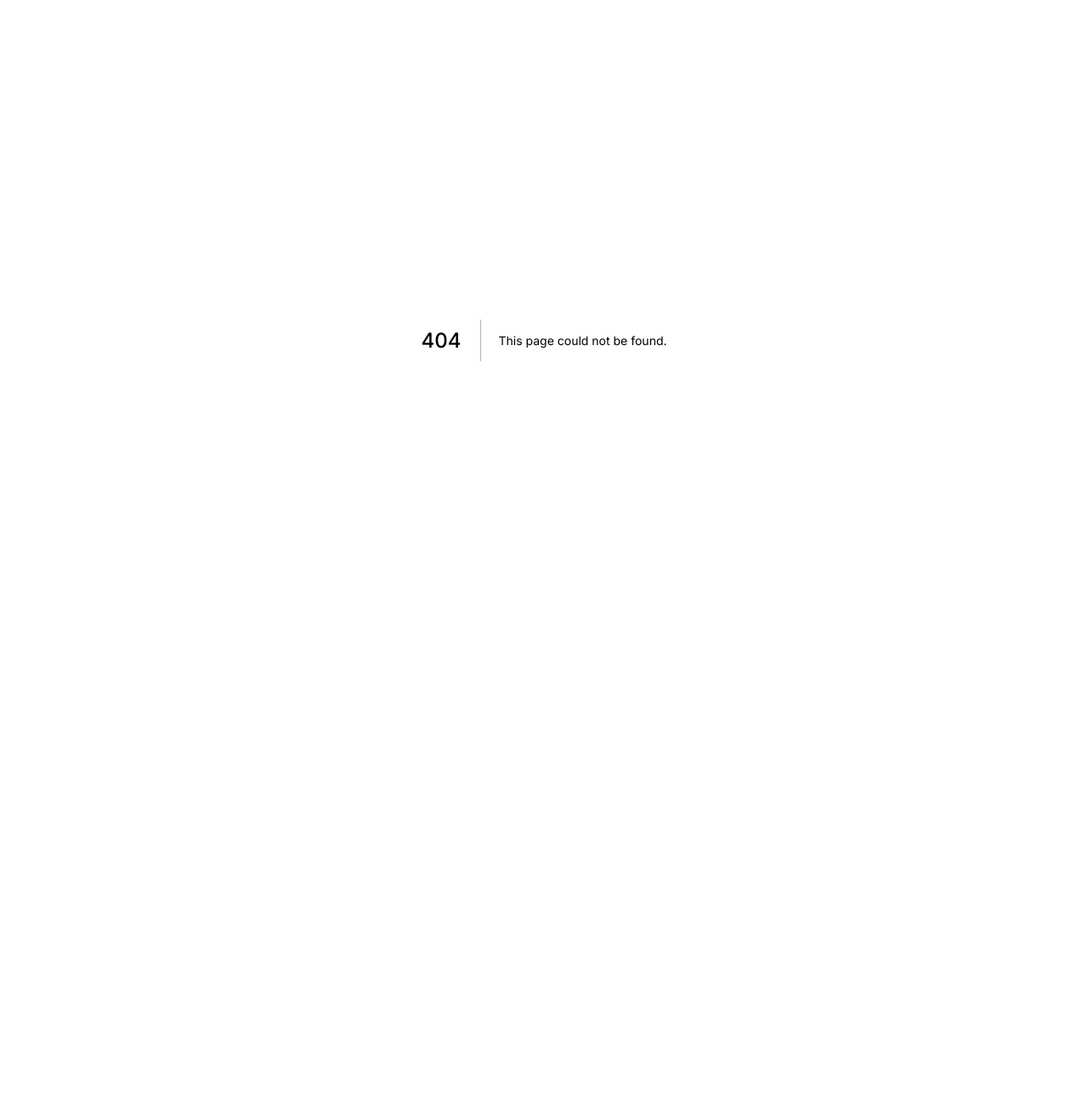
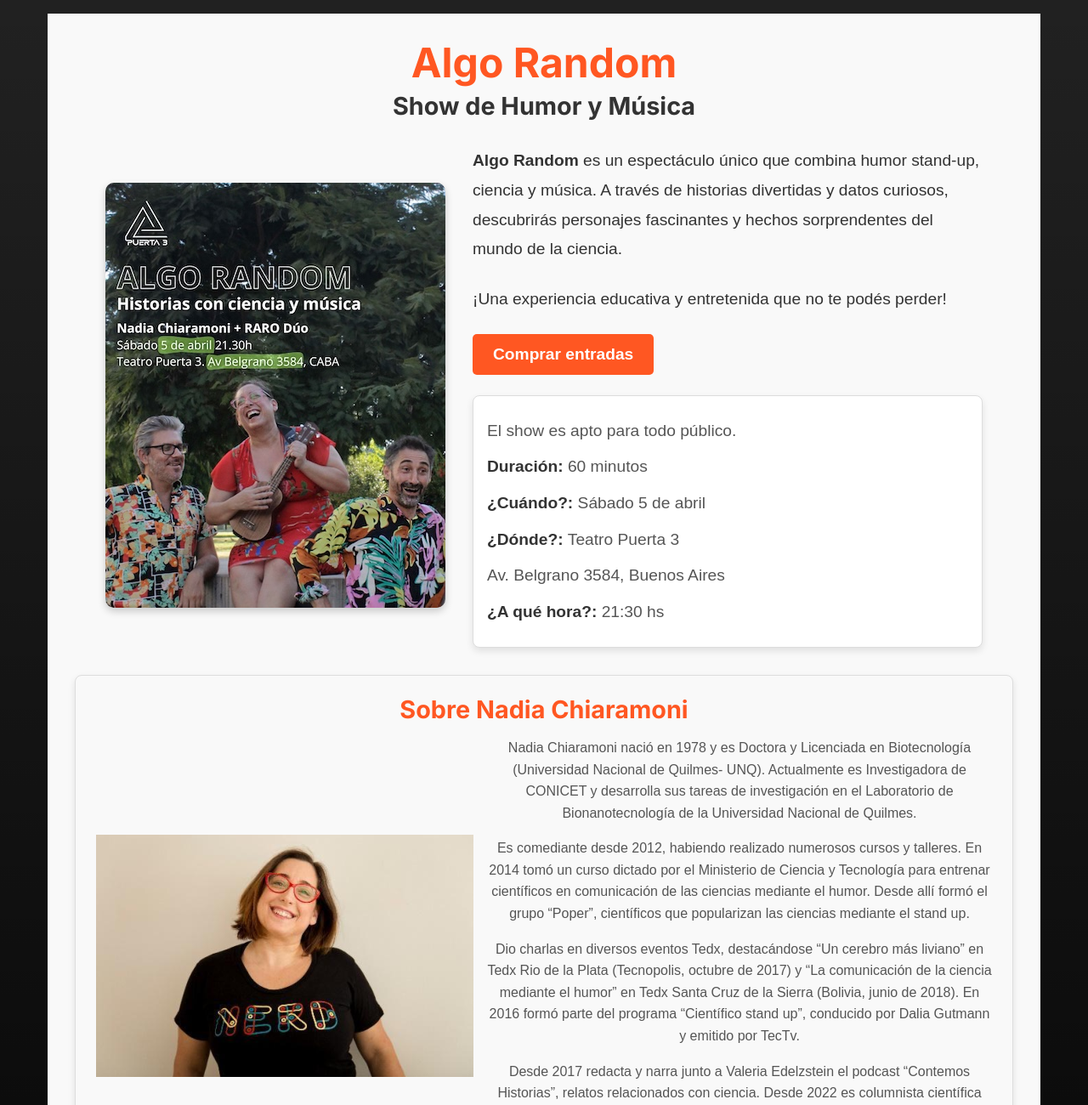
Before and after one commit to elraffa/raroweb, a Next.js app: page /show-de-humor-y-musica in a window 1280 px wide. Before the commit this address had no page. Shown: the top 1300 px of the page at 85% size. Before the commit the page ends 800 px from the top, so only its background shows below. Built offline with nearby package versions, Linux system fonts and the light colour scheme.

Commit message:
add new show

```diff
--- /dev/null
+++ b/pages/show-de-humor.js
@@ -0,0 +1,3 @@
+export default function Show() {
+    return <div>Show</div>
+  }
--- a/src/app/globals.css
+++ b/src/app/globals.css
@@ -141,6 +141,20 @@ h6 {
   font-size: 1rem;
 }
 
+.main {
+  display: flex;
+  flex-direction: column;
+  justify-content: center;
+  align-items: center;
+  padding: 1rem;
+  min-height: 100vh;
+  gap: 10px;
+  max-width: 1200px;
+  margin: 0 auto;
+  text-align: center;
+}
+
+
 @media (prefers-color-scheme: dark) {
   html {
     color-scheme: dark;
--- a/src/app/layout.js
+++ b/src/app/layout.js
@@ -1,7 +1,11 @@
 import { Inter } from "next/font/google";
 import "./globals.css";
+import styles from "./page.module.css";
 
-const inter = Inter({ subsets: ["latin"] });
+const inter = Inter({
+  weight: ["400", "700", "900"],
+  subsets: ["latin"],
+});
 
 export const metadata = {
   title: "Raro",
@@ -11,7 +15,9 @@ export const metadata = {
 export default function RootLayout({ children }) {
   return (
     <html lang="en">
-      <body className={inter.className}>{children}</body>
+      <body className={inter.className}>
+        <main className="main">{children}</main>
+      </body>
     </html>
   );
 }
--- a/src/app/page.module.css
+++ b/src/app/page.module.css
@@ -1,15 +1,3 @@
-.main {
-  display: flex;
-  flex-direction: column;
-  justify-content: center;
-  align-items: center;
-  padding: 1rem;
-  min-height: 100vh;
-  gap: 10px;
-  max-width: 900px;
-  margin: 0 auto;
-  text-align: center;
-}
 
 .profilePic {
   width: 200px;
--- /dev/null
+++ b/src/app/show-de-humor-y-musica/page.js
@@ -0,0 +1,172 @@
+import styles from "./page.module.css";
+import Image from "next/image";
+
+export default function Show() {
+  return (
+    <div className={styles.container}>
+      <h1 className={styles.title}>Algo Random</h1>
+      <h2 className={styles.subtitle}>Show de Humor y Música</h2>
+      <div className={styles.leftRight}>
+        <div className={styles.imageContainer}>
+          <Image
+            className={styles.image}
+            src="/algo-random-web.jpeg"
+            alt="Show de Humor y Música"
+            width={400}
+            height={500}
+            priority
+          />
+        </div>
+        <div className={styles.textContainer}>
+          <p>
+            <strong>Algo Random</strong> es un espectáculo único que combina
+            humor stand-up, ciencia y música. A través de historias divertidas y
+            datos curiosos, descubrirás personajes fascinantes y hechos
+            sorprendentes del mundo de la ciencia.
+          </p>
+          <p>
+            ¡Una experiencia educativa y entretenida que no te podés perder!
+          </p>
+          <button className={styles.button}>
+            <a
+              href="https://www.entradaweb.com.ar/evento/79fc2345/step/1?fbclid=PAZXh0bgNhZW0CMTEAAaZY-afrHY-wc6h2DkA_25A0PmJB6ZRgyZ9C-LO5zOYXRIZPyt_HMKleCKM_aem_pfU2h3g6NqSuY9f0tVjMeg"
+              target="_blank"
+              rel="noopener noreferrer"
+            >
+              Comprar entradas
+            </a>
+          </button>
+          <div class={styles.info}>
+            <p>El show es apto para todo público.</p>
+            <p>
+              <strong>Duración:</strong> 60 minutos
+            </p>
+            <p>
+              <strong>¿Cuándo?: </strong>
+              Sábado 5 de abril
+            </p>
+            <p>
+              <strong>¿Dónde?: </strong>
+              Teatro Puerta 3
+            </p>
+            <p>Av. Belgrano 3584, Buenos Aires</p>
+            <p>
+              <strong>¿A qué hora?: </strong>21:30 hs
+            </p>
+          </div>
+        </div>
+      </div>
+      <div className={styles.bioSection}>
+        <h2 className={styles.bioTitle}>Sobre Nadia Chiaramoni</h2>
+        <div className={styles.bioColumns}>
+          <Image
+            className={styles.bioImage}
+            src="/nadia-chiaramoni.png"
+            alt="Nadia Chiaramoni"
+            width={444}
+            height={285}
+            priority
+          />
+          <div className={styles.bioText}>
+            <p>
+              Nadia Chiaramoni nació en 1978 y es Doctora y Licenciada en
+              Biotecnología (Universidad Nacional de Quilmes- UNQ). Actualmente
+              es Investigadora de CONICET y desarrolla sus tareas de
+              investigación en el Laboratorio de Bionanotecnología de la
+              Universidad Nacional de Quilmes.
+            </p>
+            <p>
+              Es comediante desde 2012, habiendo realizado numerosos cursos y
+              talleres. En 2014 tomó un curso dictado por el Ministerio de
+              Ciencia y Tecnología para entrenar científicos en comunicación de
+              las ciencias mediante el humor. Desde allí formó el grupo “Poper”,
+              científicos que popularizan las ciencias mediante el stand up.
+            </p>
+            <p>
+              Dio charlas en diversos eventos Tedx, destacándose “Un cerebro más
+              liviano” en Tedx Rio de la Plata (Tecnopolis, octubre de 2017) y
+              “La comunicación de la ciencia mediante el humor” en Tedx Santa
+              Cruz de la Sierra (Bolivia, junio de 2018). En 2016 formó parte
+              del programa “Científico stand up”, conducido por Dalia Gutmann y
+              emitido por TecTv.
+            </p>
+            <p>
+              Desde 2017 redacta y narra junto a Valeria Edelzstein el podcast
+              “Contemos Historias”, relatos relacionados con ciencia. Desde 2022
+              es columnista científica del programa “Crossover” (Vorterix).
+            </p>
+            <p>
+              En Instagram se encuentra como{" "}
+              <a
+                href="https://www.instagram.com/nadiachiaramoni"
+                target="_blank"
+                rel="noopener noreferrer"
+              >
+                @nadiachiaramoni
+              </a>
+              .
+            </p>
+          </div>
+        </div>
+      </div>
+      <div className={styles.bioSection}>
+        <h2 className={styles.bioTitle}>Sobre RARO</h2>
+        <div className={styles.bioColumns}>
+          <div className={styles.bioText}>
+            <p>
+              RARO es un dúo de música y comedia que combina el humor con la
+              música en vivo. Con un estilo fresco y divertido, RARO ofrece un
+              espectáculo único que te hará reír y disfrutar al mismo tiempo.
+            </p>
+            <p>
+              Con una amplia variedad de géneros musicales, desde pop hasta
+              rock, RARO interpreta canciones originales y versiones de clásicos
+              de la música, todo ello con un toque humorístico que los
+              caracteriza.
+            </p>
+            <p>
+              El dúo está formado por ElRaffa Ruffa y su compañero de
+              aventuras Leandro Roma, quienes aportan su talento musical y su sentido del humor
+              al espectáculo.
+            </p>
+            <p>
+              Juntos, crean un ambiente divertido y ameno, donde la música y la
+              risa se entrelazan para brindar una experiencia inolvidable al
+              público.
+            </p>
+            <p>
+              En Instagram se encuentra como{" "}
+              <a
+                href="https://www.instagram.com/raro_duo"
+                target="_blank"
+                rel="noopener noreferrer"
+              >
+                @raro_duo
+              </a>
+              .
+            </p>
+          </div>
+          <Image
+            className={styles.bioImage}
+            src="/raro-profile-web.jpg"
+            alt="Raro Duo"
+            width={284}
+            height={288}
+            priority
+          />
+        </div>
+      </div>
+      <div className={styles.spacer}></div>
+      <h2 className={styles.subtitle}>¡No te lo pierdas!</h2>
+      <button className={styles.button}>
+            <a
+              href="https://www.entradaweb.com.ar/evento/79fc2345/step/1?fbclid=PAZXh0bgNhZW0CMTEAAaZY-afrHY-wc6h2DkA_25A0PmJB6ZRgyZ9C-LO5zOYXRIZPyt_HMKleCKM_aem_pfU2h3g6NqSuY9f0tVjMeg"
+              target="_blank"
+              rel="noopener noreferrer"
+            >
+              Comprar entradas
+            </a>
+          </button>
+    </div>
+  );
+}
--- /dev/null
+++ b/src/app/show-de-humor-y-musica/page.module.css
@@ -0,0 +1,162 @@
+.container {
+  display: flex;
+  flex-direction: column;
+  align-items: center;
+  justify-content: center;
+  padding: 2rem;
+  background-color: #f9f9f9;
+  color: #333;
+  font-family: 'Arial', sans-serif;
+}
+
+.title {
+  font-size: 3rem;
+  color: #ff5722;
+  margin-bottom: 0.5rem;
+  text-align: center;
+}
+
+.subtitle {
+  font-size: 1.8rem;
+  color: #333;
+  margin-bottom: 2rem;
+  text-align: center;
+}
+
+.leftRight {
+  display: flex;
+  flex-wrap: wrap;
+  justify-content: center;
+  align-items: center;
+  gap: 2rem;
+  max-width: 1200px;
+  margin: 0 auto;
+}
+
+.imageContainer {
+  flex: 1;
+  max-width: 400px;
+}
+
+.image {
+  border-radius: 10px;
+  box-shadow: 0 4px 10px rgba(0, 0, 0, 0.2);
+}
+
+.textContainer {
+  flex: 1;
+  max-width: 600px;
+  text-align: left;
+}
+
+.textContainer p {
+  font-size: 1.2rem;
+  line-height: 1.8;
+  margin-bottom: 1.5rem;
+}
+
+.info {
+  background-color: #fff;
+  border: 1px solid #ddd;
+  border-radius: 8px;
+  padding: 1rem;
+  margin-top: 1.5rem;
+  font-size: 0.9rem; /* Smaller font size */
+  line-height: 1.4; /* Smaller line height */
+  color: #555;
+  box-shadow: 0 4px 8px rgba(0, 0, 0, 0.1); /* Subtle shadow for depth */
+}
+
+.info p {
+  margin: 0.5rem 0; /* Reduce spacing between paragraphs */
+}
+
+.info strong {
+  color: #333; /* Slightly darker color for emphasis */
+}
+
+.button {
+  background-color: #ff5722;
+  color: white;
+  padding: 0.8rem 1.5rem;
+  font-size: 1.2rem;
+  border: none;
+  border-radius: 5px;
+  cursor: pointer;
+  transition: background-color 0.3s ease, transform 0.2s ease;
+}
+
+.button:hover {
+  background-color: #e64a19;
+  transform: scale(1.05);
+}
+
+.button a {
+  text-decoration: none;
+  color: white;
+  font-weight: bold;
+}
+
+.button a:hover {
+  text-decoration: underline;
+}
+
+.bioSection {
+  margin-top: 2rem;
+  padding: 1.5rem;
+  background-color: #f9f9f9;
+  border: 1px solid #ddd;
+  border-radius: 8px;
+  box-shadow: 0 4px 8px rgba(0, 0, 0, 0.1);
+}
+
+.bioColumns {
+  display: flex;
+  flex-direction: row;
+  gap: 1rem;
+  align-items: center;
+}
+
+.bioTitle {
+  font-size: 1.8rem;
+  color: #ff5722;
+  margin-bottom: 1rem;
+  text-align: center;
+}
+
+.bioSection p {
+  font-size: 1rem;
+  line-height: 1.6;
+  margin-bottom: 1rem;
+  color: #555;
+}
+
+.bioSection a {
+  color: #ff5722;
+  text-decoration: none;
+}
+
+.bioSection a:hover {
+  text-decoration: underline;
+}
+
+.spacer {
+  height: 2rem;
+}
+
+@media screen and (max-width: 768px) {
+  .leftRight {
+    flex-direction: column;
+    align-items: center;
+  }
+
+  .imageContainer,
+  .textContainer {
+    max-width: 100%;
+  }
+
+  .bioColumns {
+    flex-direction: column;
+  }
+
+}
```
Also changed, not shown: src/app/page.js (+5 -2 lines), public/algo-random-web.jpeg (added), public/nadia-chiaramoni.png (added).
